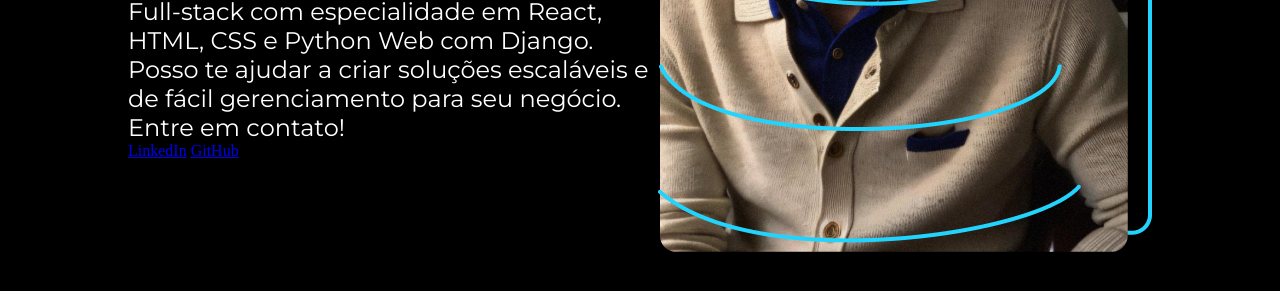
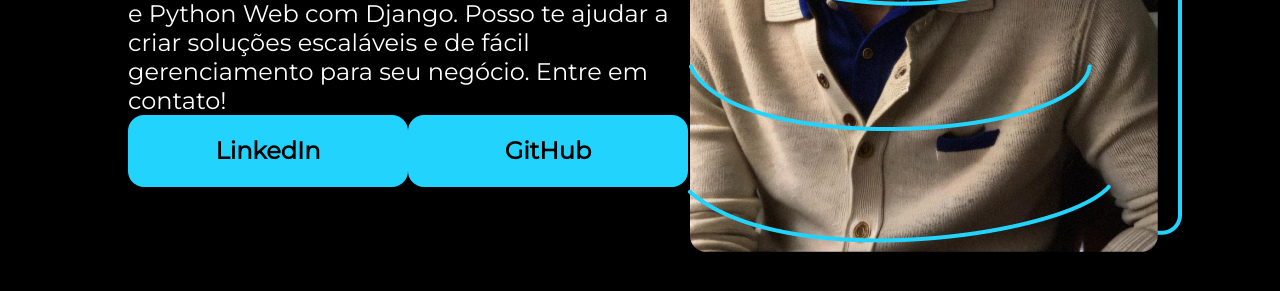
Before and after one commit to FernandoAurelius/portfolio, a plain HTML site: page index.html in a window 1280 px wide. Shown: the part 433-724 px from the top of the page. Drawn offline with nearby package versions, Linux system fonts and the light colour scheme.

Commit message:
Add: estilos de botão e posicionamento

```diff
--- a/index.html
+++ b/index.html
@@ -22,8 +22,10 @@
                 Django. Posso te ajudar a criar soluções escaláveis e de fácil gerenciamento para seu negócio. Entre em
                 contato!
             </p>
-            <a href="https://linkedin.com/in/devflores">LinkedIn</a>
-            <a href="github.com/FernandoAurelius">GitHub</a>
+            <div class="principal__conteudo__botoes">
+                <a class="principal__conteudo__botoes__botao" href="https://linkedin.com/in/devflores">LinkedIn</a>
+                <a class="principal__conteudo__botoes__botao" href="github.com/FernandoAurelius">GitHub</a>
+            </div>
         </section>
         <img src="foto-portfolio.png" alt="Foto profissional de Fernando Flores">
     </main>
--- a/style.css
+++ b/style.css
@@ -41,3 +41,22 @@ body {
     font-size: normal;
     font-size: 24px;
 }
+
+.principal__conteudo__botoes {
+    display: flex;
+    justify-content: space-between;
+}
+
+.principal__conteudo__botoes__botao {
+    font-family: 'Montserrat', sans-serif;
+    background-color: #22D4FD;
+    color: #000000;
+    width: 280px;
+    text-align: center;
+    border-radius: 16px;
+    font-size: 24px;
+    padding: 21.5px 0;
+    text-decoration: none;
+    cursor: pointer;
+    font-weight: 600;
+}
```
